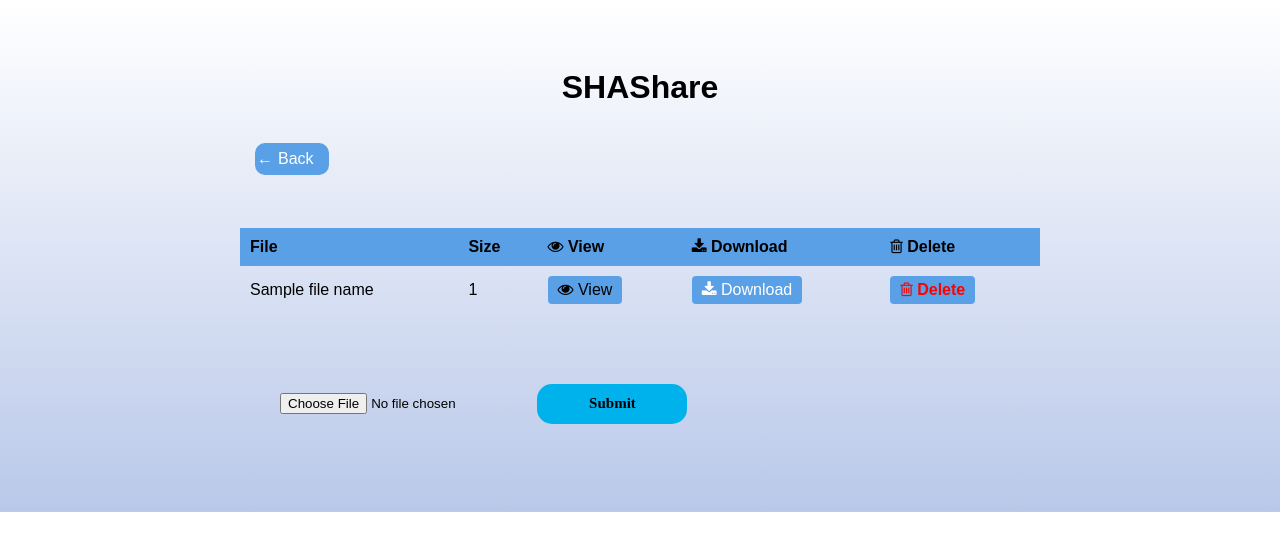
After one commit to SaadSubhaniTheProgrammerVersion/Distributed-File-System, a Flask app: template templates/Files.html in a window 1280 px wide. The commit adds this page. Shown: the top 551 px of the page. Run offline with Flask 3, Linux system fonts and the light colour scheme; the template is opened without the code that fills it: most values are stand-ins (such as "Sample title", 1, 10 or a date in 2020).

Commit message:
new features

```diff
--- a/main.py
+++ b/main.py
@@ -6,15 +6,15 @@ import os
 app = Flask(__name__)
 
 
-STORAGE_DIRECTORY=r'C:\Users\saads\Downloads\DC Project\Distributed-File-System\static\files'
+STORAGE_DIRECTORY=r'C:\Users\huzai\Documents\GitHub\Distributed-File-System\static\files'
 apitoken="shahkhalid"
 
 @app.route("/")
 def Index():
-    return render_template("index.html")
+    return render_template("Index.html")
 
-@app.route("/uploadfiles")
-def UploadFiles():
+@app.route("/Files")
+def Files():
     file_names = []
 
     for filename in os.listdir(STORAGE_DIRECTORY):
@@ -22,99 +22,46 @@ def UploadFiles():
         file_info = {
             "name": filename,
             'path': filepath,
+            'size':str(round(os.path.getsize(filepath)/ (1024 * 1024),1))+" MB" ,
         }
         file_names.append(file_info)
 
-    return render_template('uploadfiles.html', file_names=file_names)
+    return render_template('Files.html', file_names=file_names)
+
+@app.route('/View/<path:file_path>')
+def View(file_path):
+    if os.path.exists(file_path):
+        return send_file(file_path)
+    else:
+        return redirect(url_for('Files'))
 
 
-@app.route('/download/<path:file_path>')
-def download(file_path):
+@app.route('/Download/<path:file_path>')
+def Download(file_path):
     return send_file(file_path, as_attachment=True)
 
-# @app.route("/upload", methods=['GET', 'POST'])
-# def upload():
-#     try:
-#         if request.method == 'POST':
-#             token = request.args.get("token")
-#             filepath = request.args.get("filepath")
-#             file = request.files["file"]
+@app.route('/Delete/<path:file_path>')
+def Delete(file_path):
+    if os.path.exists(file_path):
+        os.remove(file_path)
+        return redirect(url_for('Files'))
+    else:
+        return redirect(url_for('Files'))
 
-#             if file  and token==apitoken:
-#                 filename = secure_filename(file.filename)
-#                 file.save(os.path.join(STORAGE_DIRECTORY, filename))
-#                 return "File uploaded!"
-#             else:
-#                 return "Invalid Token!"
-#         else:
-#             return "Error!"
-#     except:
-#         return "Error!"
-
-@app.route('/upload', methods = ['GET', 'POST'])
-def upload():
+@app.route('/Upload', methods = ['GET', 'POST'])
+def Upload():
     if request.method == 'POST':
         f = request.files['file']
         if f :
             filename = secure_filename(f.filename)
-            f.save(os.path.join(r'C:\Users\saads\Downloads\DC Project\Distributed-File-System\static\files', filename))
-            #session['imagepath'] = os.path.join(r'\static\input\diabeticretinopathy', filename)
+            f.save(os.path.join(STORAGE_DIRECTORY, filename))
+            return redirect(url_for('Files'))
+        else:
+            return redirect(url_for('Files'))
+    else:
+        return redirect(url_for('Files'))
 
 
-            return redirect(url_for('UploadFiles'))
-        else:
-            return redirect(url_for('UploadFiles'))
-
-
-# @app.route('/download', methods=['GET', 'POST'])
-# def download():
-#     try:
-#         token = request.args.get("token")
-#         filepath = request.args.get("filepath")
-
-#         if token==apitoken:
-#             filepath=os.path.join(STORAGE_DIRECTORY, filepath)
-#             if os.path.isfile(filepath):
-#                 filename=os.path.splitext(os.path.basename(filepath))[0]
-#                 return send_file(filepath, as_attachment=True)
-#             else:
-#                 return "File not found!"
-#         else:
-#             return "Invalid Token!"
-#     except:
-#         return "Error!"
-
-@app.route('/listAllFiles', methods=['GET', 'POST'])
-def listAllFiles():
-    file_names = ['example_file.pdf', 'another_file.txt', 'some_file.doc']
-
-    return render_template('uploadfiles.html', file_names=file_names)
-
-
-@app.route('/search', methods=['GET', 'POST'])
-def search():
-    try:
-        token = request.args.get("token")
-        query=request.args.get("query")
-
-        if token==apitoken:
-            directory=STORAGE_DIRECTORY
-            files=[]
-
-            for filename in os.listdir(directory):
-                filepath=os.path.join(directory, filename)
-                if query in filename:
-                    file_info = {
-                        "name": filename,
-                        'path': filepath,
-                    }
-                    files.append(file_info)
-
-            return jsonify(files)
-        else:
-            return "Invalid Token!"
-    except:
-        return "Error!"
 
 if __name__ == "__main__":
     app.run()
--- /dev/null
+++ b/static/css/files.css
@@ -0,0 +1,120 @@
+body {
+    /* background-image: url("/static/assets/2947575.jpg"); */
+    background-size: cover;
+    background: linear-gradient(to bottom, #ffffff,#b9c8e9);
+    background-repeat: no-repeat;
+    background-position: center center;
+    font-family: Arial, sans-serif;
+    color: black;
+    /* background-color: black; */
+}
+.back-button {
+    background-color: #5aa0e6;
+    color: #fff;
+    padding: 2px;
+    width: 70px;
+    height: 28px;
+    border: none;
+    border-radius: 10px;
+    text-decoration: none;
+    display: flex;
+    align-items: center;
+    cursor: pointer;
+    margin: -25px;
+}
+
+.back-button:hover {
+    background-color: #5aa0e6;
+}
+
+.back-button-icon {
+    margin-right: 5px;
+}
+.container {
+    max-width: 800px;
+    margin: 0 auto;
+    padding: 40px;
+}
+
+h1 {
+    text-align: center;
+}
+
+table {
+    width: 100%;
+    border-collapse: collapse;
+    margin-top: 20px;
+}
+
+th, td {
+    padding: 10px;
+    text-align: left;
+}
+
+th {
+    background-color: #5aa0e6;
+}
+
+tr:nth-child(even) {
+    background-color: #b9c8e9;
+}
+
+.file-upload {
+    margin-top: 20px;
+}
+
+.file-upload input[type="file"] {
+    display: none;
+}
+
+.file-upload label {
+    display: block;
+    width: 200px;
+    padding: 10px;
+    background-color: #5aa0e6;
+    color: #fff;
+    text-align: center;
+    cursor: pointer;
+}
+
+.file-upload label:hover {
+    background-color: #5aa0e6;
+}
+
+.file-upload .upload-button {
+    display: none;
+}
+
+.file-upload .file-name {
+    margin-top: 10px;
+    font-size: 14px;
+}
+
+.download-button {
+    display: inline-block;
+    padding: 5px 10px;
+    background-color: #5aa0e6;
+    color: #fff;
+    text-decoration: none;
+    border-radius: 4px;
+}
+
+.download-button:hover {
+    background-color: #1a73f8;
+}
+.upload-button-container {
+    text-align: center;
+    margin-top: 20px;
+}
+
+.upload-button {
+    padding: 10px 20px;
+    background-color: rgb(88, 157, 246);
+    color: #fff;
+    text-decoration: none;
+    border-radius: 4px;
+}
+
+.upload-button:hover {
+    background-color: #333;
+}
--- /dev/null
+++ b/templates/Files.html
@@ -0,0 +1,97 @@
+<!DOCTYPE html>
+<html>
+<head>
+    <title>Files | SHAShare</title>
+    <link rel="stylesheet" href="https://cdnjs.cloudflare.com/ajax/libs/font-awesome/4.7.0/css/font-awesome.min.css">
+    <link href="/static/css/files.css" rel="stylesheet" />
+</head>
+<body>
+    <div class="container">
+        <h1>SHAShare</h1>
+        <div class="container">
+            <!-- ... (existing content) ... -->
+
+            <div class="back-button-container">
+                <a href="{{url_for('Index')}}" class="back-button">
+                    <span class="back-button-icon">&larr;</span> Back
+                </a>
+            </div>
+        </div>
+        <table>
+            <thead>
+                <tr>
+                    <th>File</th>
+                    <th>Size</th>
+                    <th><i class="fa fa-eye"></i>&nbsp;View</th>
+                    <th><i class="fa fa-download"></i>&nbsp;Download</th>
+                    <th><i class="fa fa-trash-o"></i>&nbsp;Delete</th>
+                </tr>
+            </thead>
+            <tbody>
+                {% for file_name in file_names %}
+                <tr>
+                    <td>{{ file_name.name }}</td>
+                    <td>{{ file_name.size }}</td>
+                    <td>
+                        <a href="/View/{{ file_name.path }}" style="color: black;" class="download-button"><i class="fa fa-eye"></i>&nbsp;View</a>
+                    </td>
+                    <td>
+                        <a href="/Download/{{ file_name.path }}" class="download-button"><i class="fa fa-download"></i>&nbsp;Download</a>
+                    </td>
+                    <td>
+                        <a href="/Delete/{{ file_name.path }}" style="color: red;" class="download-button"><i class="fa fa-trash-o"></i>&nbsp;<b>Delete</b></a>
+                    </td>
+                </tr>
+                {% endfor %}
+            </tbody>
+        </table>
+        <div class="container">
+            <!-- ... (existing content) ... -->
+
+           <form action = "http://localhost:5000/Upload" method = "POST" enctype = "multipart/form-data">
+                <label for="image-input" class="custom-file-upload">
+                    <input type="file" name = "file" id="image-input">
+
+                </label>
+                  <button type="submit" style="margin-top:30px; border:none;  font-size: 15px; font-family:Montserrat; font-weight:bold; background: #00B2EC; height: 40px; width: 150px; border-radius: 15px;">Submit</button>
+            </form>
+
+    </div>
+
+    <script>
+        const fileUpload = document.getElementById('file-upload');
+        const fileName = document.querySelector('.file-name');
+
+        fileUpload.addEventListener('change', function (e) {
+            const file = e.target.files[0];
+            fileName.textContent = file ? file.name : '';
+        });
+
+        /* ... (existing JavaScript code) ... */
+
+        // Add event listener for the "Upload Your Files" button
+        const uploadButton = document.querySelector('.upload-button');
+        uploadButton.addEventListener('click', function (e) {
+            // Implement your file upload logic here
+        });
+
+        function handleUpload() {
+            var fileInput = document.createElement('input');
+            fileInput.type = 'file';
+            fileInput.accept = '.pdf,.doc,.docx,.txt'; // Specify the file extensions allowed
+
+            fileInput.onchange = function(e) {
+                var file = e.target.files[0];
+                if (file) {
+                    var fileName = file.name;
+                    console.log('File uploaded:', fileName);
+                    // Perform additional actions with the uploaded file name
+                }
+            };
+
+            fileInput.click();
+        }
+    </script>
+    </script>
+</body>
+</html>
```
Also changed, not shown: server.py (+124 -0 lines), templates/index.html (+3 -4 lines), templates/uploadfiles.html (deleted, +0 -209 lines), static/files/upload_button_progress_animation.gif (deleted), 6 other files.
